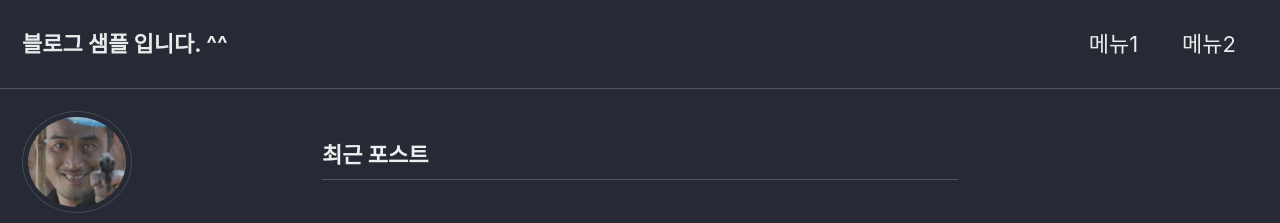
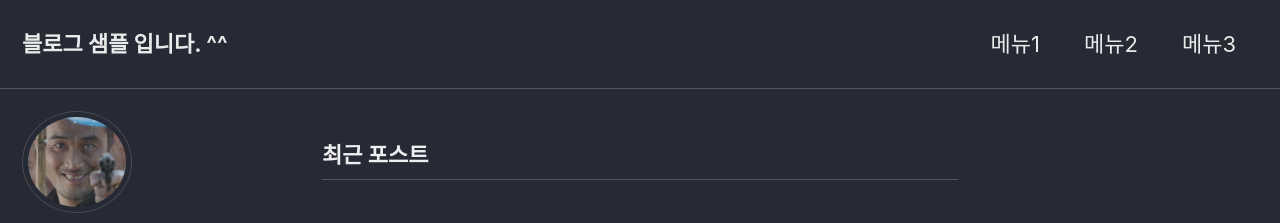
Before and after one commit to Danjeonghada/danjeonghada.github.io, a Jekyll site: the page built from index.html, in a window 1280 px wide. Shown: the top 223 px of the page. Built offline with Jekyll 4.4.1, drawn with Linux system fonts in a browser that asks for light colours; cached includes are drawn as plain includes; the list of posts is cut into pages by our own code.

Commit message:
update 3

```diff
--- a/_data/navigation.yml
+++ b/_data/navigation.yml
@@ -1,9 +1,11 @@
 # main links
 main:
   - title: "메뉴1"
-    url: /gittest/
+    url: /gitTest/
   - title: "메뉴2"
-    url: /webtest/
+    url: /webTest/
+  - title: "메뉴3"
+    url: /webTest2/
   # - title: "About"
   #   url: https://mmistakes.github.io/minimal-mistakes/about/
   # - title: "Sample Posts"
```
